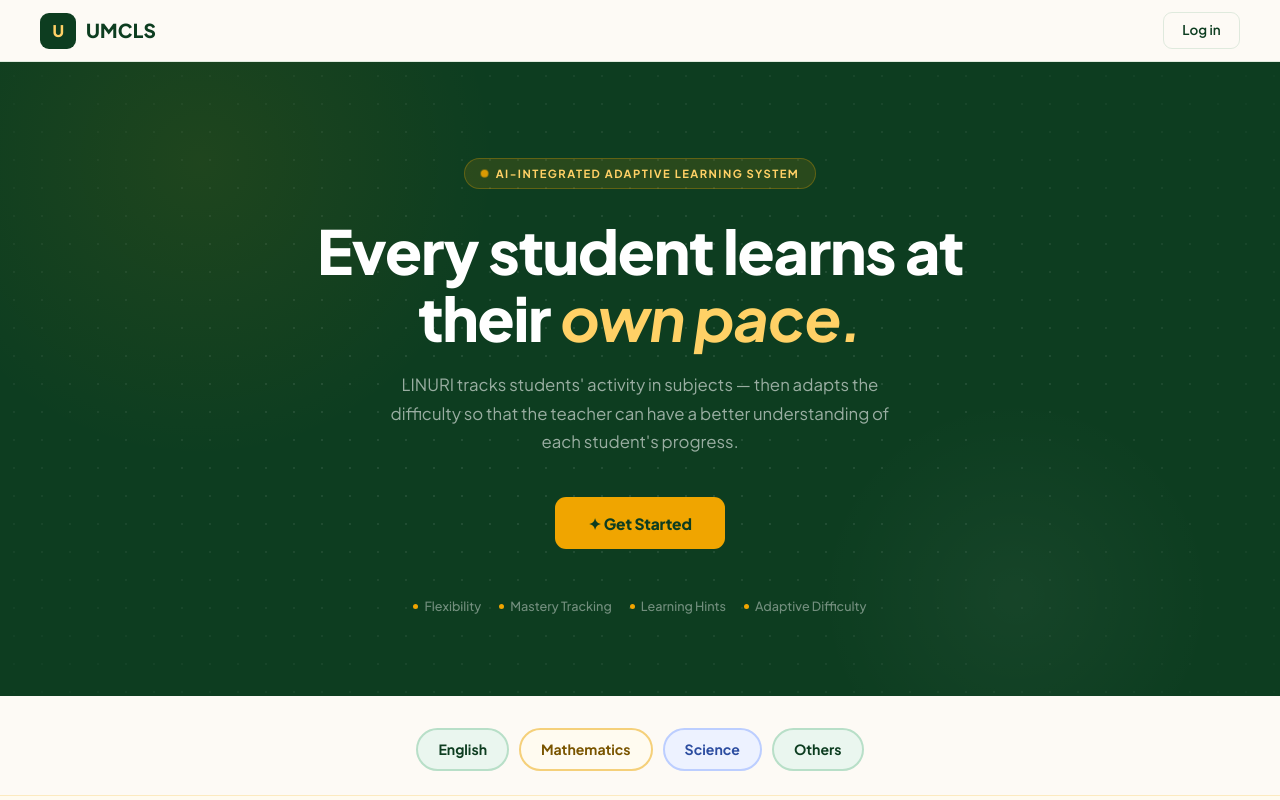
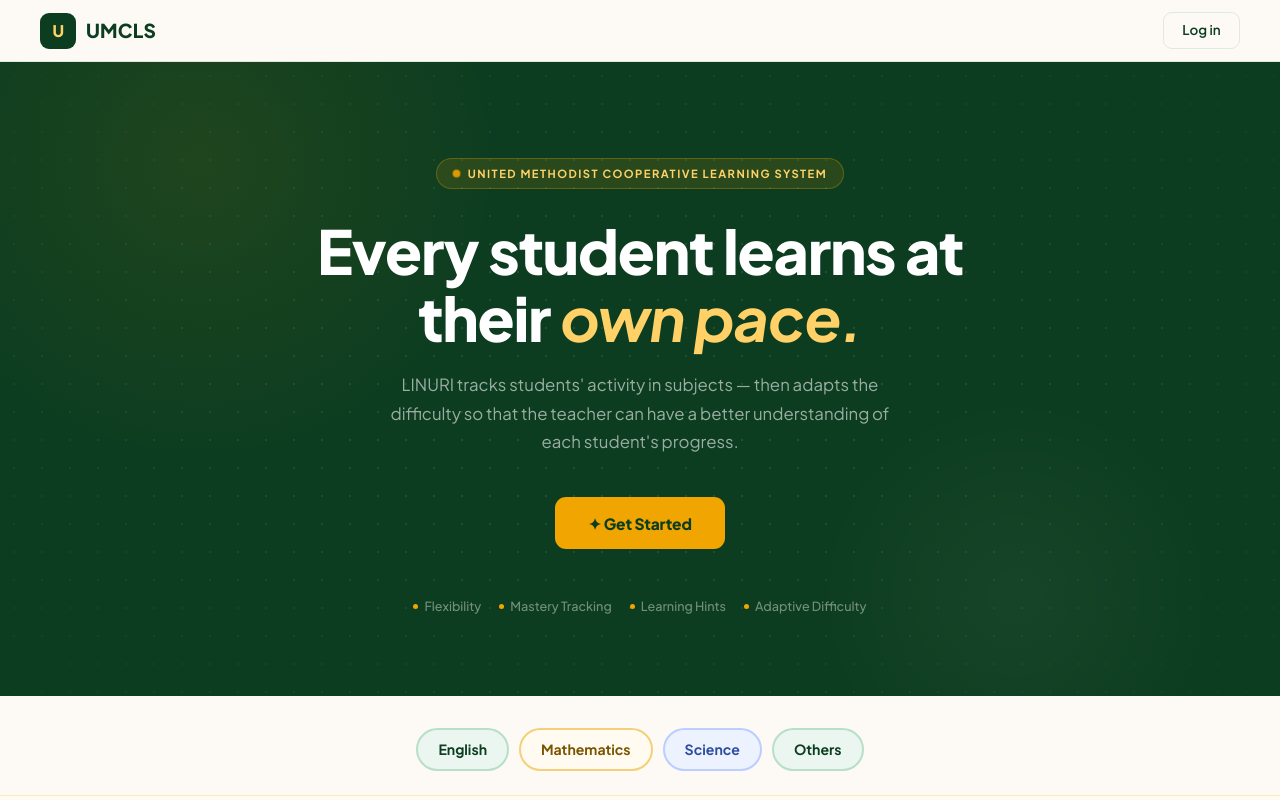
Before and after one commit to DevSingkit/linuri2, a Next.js app: page / in a window 1280 px wide. Shown: the top 800 px of the page. Built offline with nearby package versions, Linux system fonts and the light colour scheme; no server answers.

Commit message:
farisha update

```diff
--- a/src/app/page.tsx
+++ b/src/app/page.tsx
@@ -739,7 +739,7 @@ export default function LandingPage() {
           <div style={{ position: 'relative' }}>
             <div className="lp-eyebrow">
               <span className="lp-pulse" />
-              AI-Integrated Adaptive Learning System
+              United Methodist Cooperative Learning System
             </div>
             <h1>
               Every student learns at their <em>own pace.</em>
--- a/src/app/student/page.tsx
+++ b/src/app/student/page.tsx
@@ -9,7 +9,8 @@ import type { MasteryRecord } from '@/types/linuri'
 
 interface EnrolledClass {
   class_id: string
-  classes: { name: string; section: string; join_code: string } | null
+  classes: { name: string; section: string; } | null
+  userData?: { name: string } | null
 }
 
 interface LessonRow {
@@ -46,6 +47,7 @@ export default function StudentDashboardPage() {
   const [mastery, setMastery] = useState<MasteryRecord[]>([])
   const [loading, setLoading] = useState(true)
   const [error, setError]     = useState<string | null>(null)
+
 
   useEffect(() => {
     async function load() {
@@ -481,7 +483,7 @@ export default function StudentDashboardPage() {
                 {classes.map((c, i) => (
                   <div key={i} className="sd-class-card">
                     <span className="sd-class-name">{c.classes?.name ?? '—'} · {c.classes?.section ?? ''}</span>
-                    <span className="sd-class-code">Code: {c.classes?.join_code ?? '—'}</span>
+                    <span className="sd-class-code">Teacher: {c.userData?.name ?? '—'}</span>
                   </div>
                 ))}
               </div>
```
